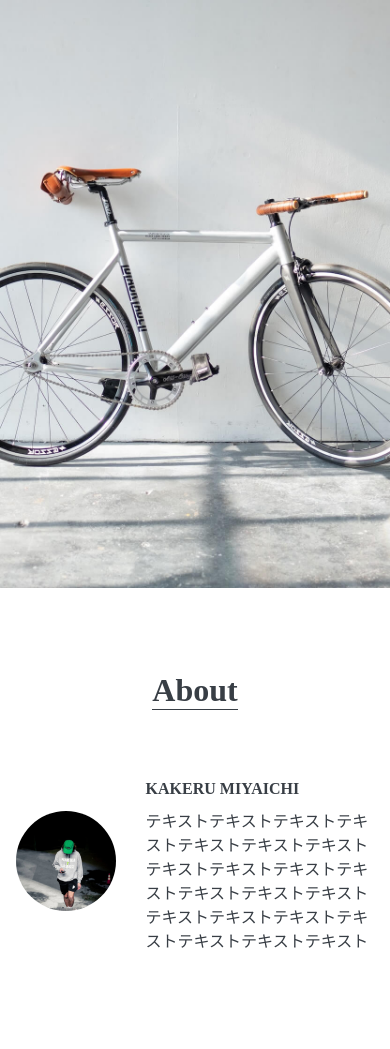
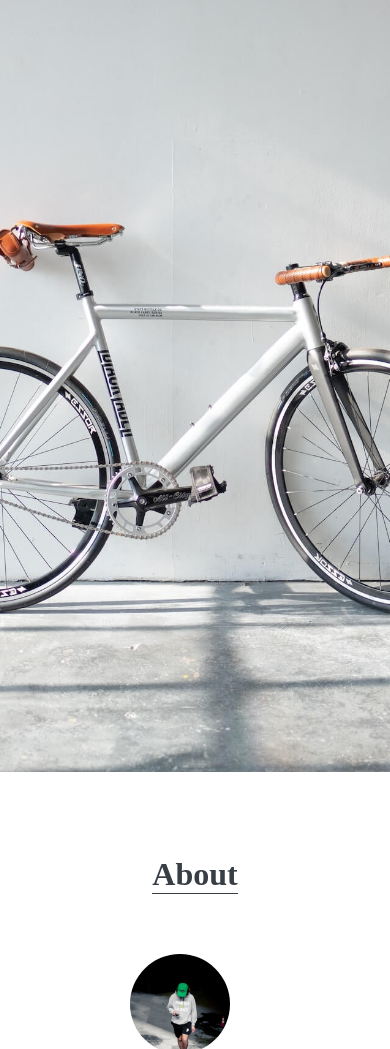
Before and after one commit to gauru-pixel/Profile, a plain HTML site: page index.html in a window 390 px wide. Shown: the part 72-1121 px from the top of the page. Drawn offline with Linux system fonts and the light colour scheme; some packages are replaced by stand-ins of ours.

Commit message:
Add files via upload

```diff
--- a/style.css
+++ b/style.css
@@ -124,3 +124,15 @@ footer {
   padding: 10px 0;
   text-align: center;
 }
+
+@media (max-width:768px){
+  #main img {
+    height: calc(100vh - 60px);
+  }
+  #about .content {
+    flex-direction: column;
+  }
+  #bicycle ul {
+    flex-direction: column;
+  }
+}
```
